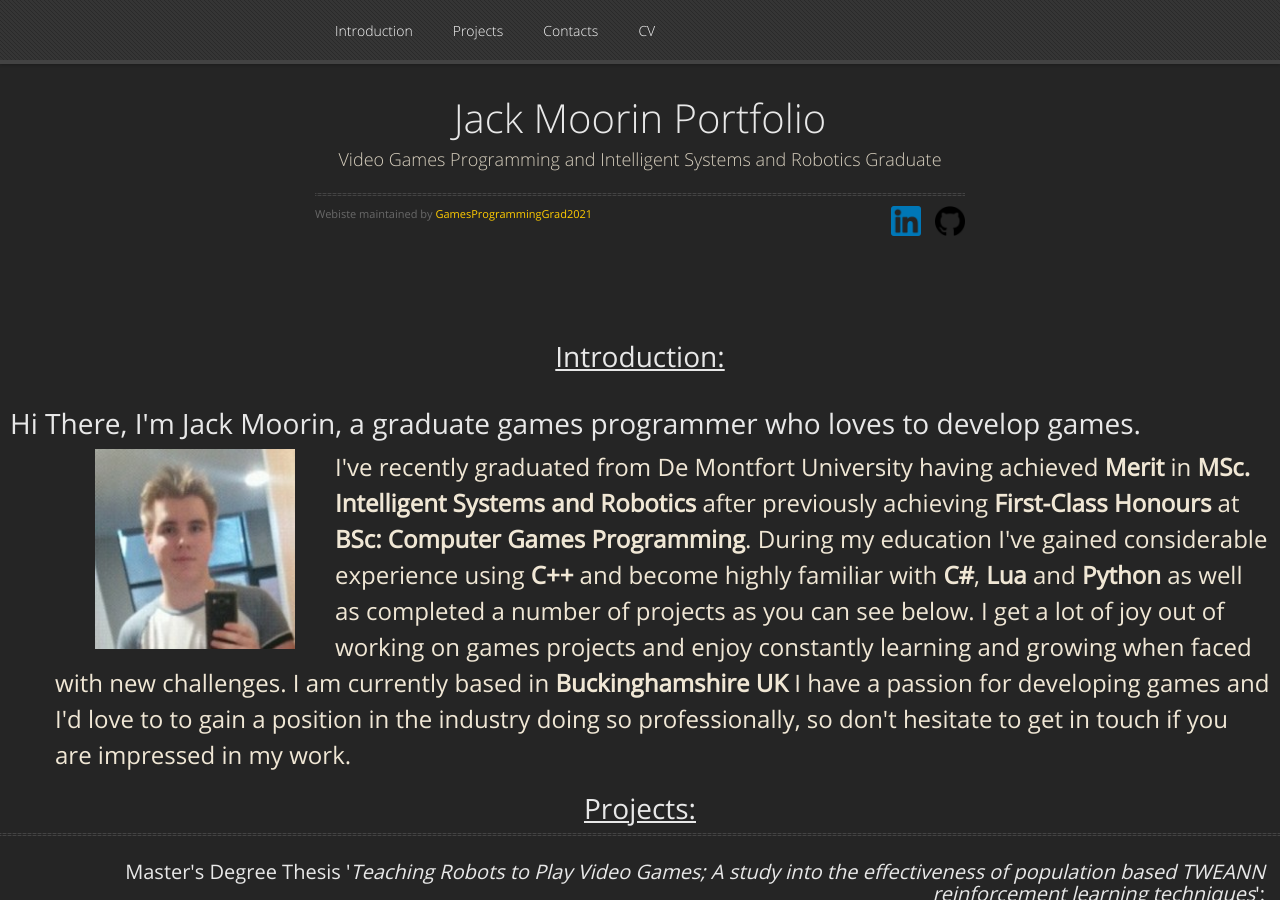
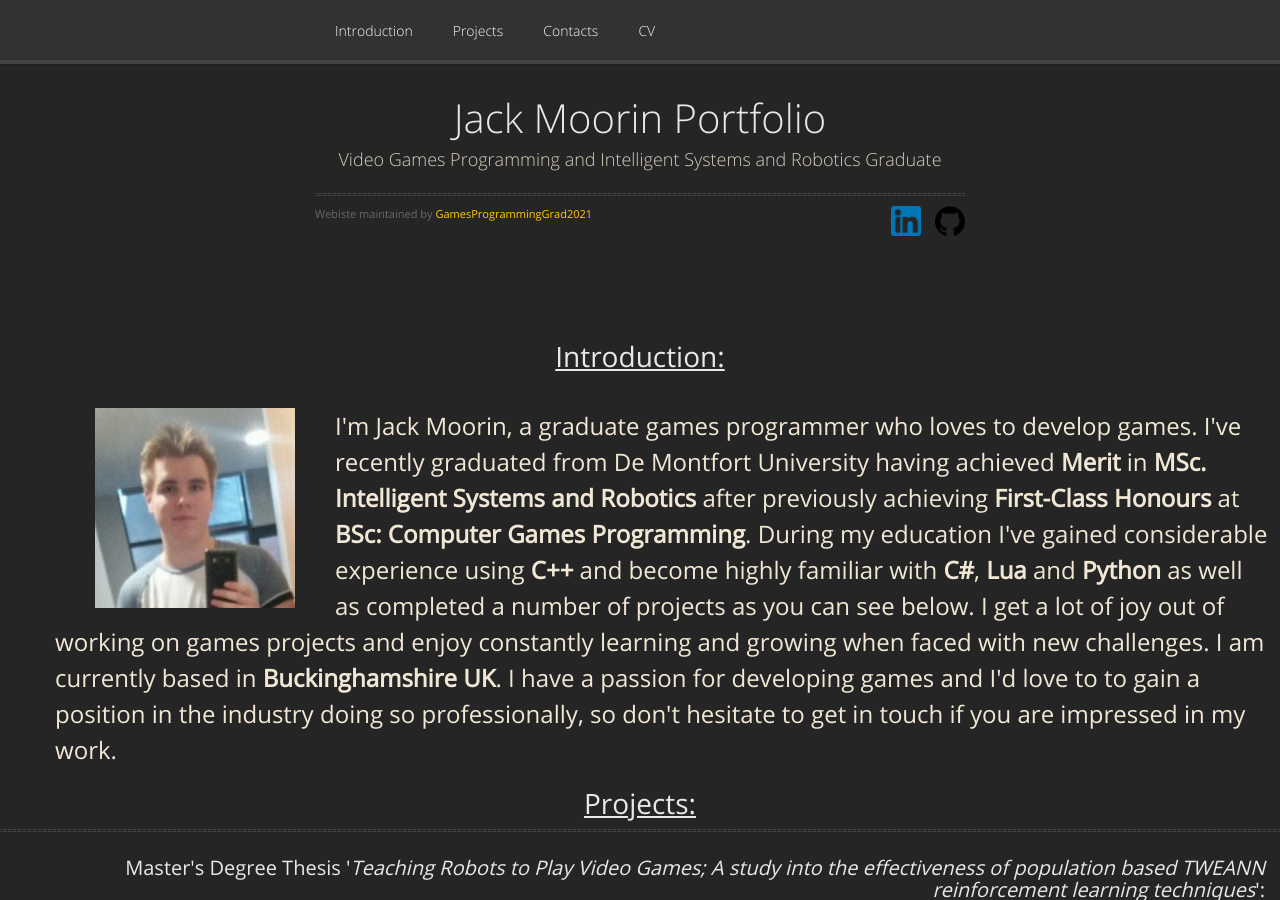
Before and after one commit to GamesProgrammingGrad2021/GamesProgrammingGrad2021.github.io, a Jekyll site: the page built from index.md, in a window 1280 px wide and 900 px high. Built offline with Jekyll 4.4.1, drawn with Linux system fonts in a browser that asks for light colours; nearby versions of some CDN libraries; our own code applies the rules of GitHub Pages for plain Markdown files.

Commit message:
Update default.html

```diff
--- a/_layouts/default.html
+++ b/_layouts/default.html
@@ -193,17 +193,16 @@
 	<!-- Introduction with Portrait -->
 	<h1 style="padding-bottom: 5px; text-align: center;"><u>Introduction:</u></h1>
 	<br>
-	<h1 style="padding-left: 10px;">Hi There,
-	I'm Jack Moorin, a graduate games programmer who loves to develop games.</h1>
 	<div class="project_div_l">
 		<div class="project_text_div_l" style="font-size: 24px; padding-left: 40px; padding-right: 10px;">
 		<img src="Portfolio_Profile_Image.jpg" alt="Profile_Picture" class="project_thumbnail_l" style="width:200px; height:200px; padding-left: 40px; padding-right: 40px;">
-		I've recently graduated from De Montfort University having achieved <b>Merit</b> in <b>MSc. Intelligent Systems and
-		Robotics</b> after previously achieving <b>First-Class Honours</b> at <b>BSc: Computer Games Programming</b>. During my
-		education I've gained considerable experience using <b>C++</b> and become highly familiar with <b>C#</b>, <b>Lua</b> and
-		<b>Python</b> as well as completed a number of projects as you can see below. I get a lot of joy out of working on games
-		projects and enjoy constantly learning and growing when faced with new challenges. I am currently based in <b>Buckinghamshire
-		UK</b> I have a passion for developing games and I'd love to to gain a position in the industry doing so professionally, so
+		I'm Jack Moorin, a graduate games programmer who loves to develop games. I've recently graduated from De Montfort
+		University having achieved <b>Merit</b> in <b>MSc. Intelligent Systems and Robotics</b> after previously achieving
+		<b>First-Class Honours</b> at <b>BSc: Computer Games Programming</b>. During my education I've gained considerable
+		experience using <b>C++</b> and become highly familiar with <b>C#</b>, <b>Lua</b> and <b>Python</b> as well as
+		completed a number of projects as you can see below. I get a lot of joy out of working on games projects and enjoy
+		constantly learning and growing when faced with new challenges. I am currently based in <b>Buckinghamshire UK</b>.
+		I have a passion for developing games and I'd love to to gain a position in the industry doing so professionally, so
 		don't hesitate to get in touch if you are impressed in my work.
 		</div>
 	</div>
```
